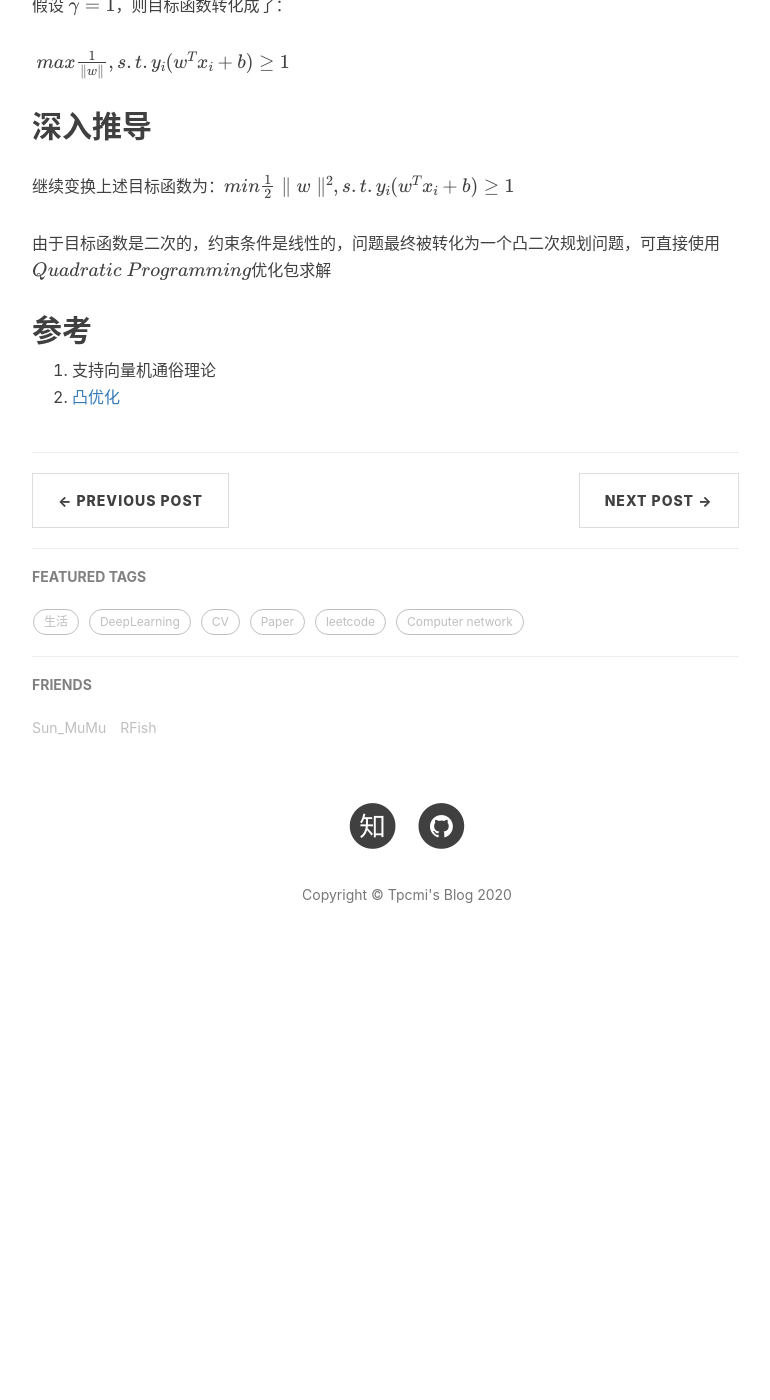
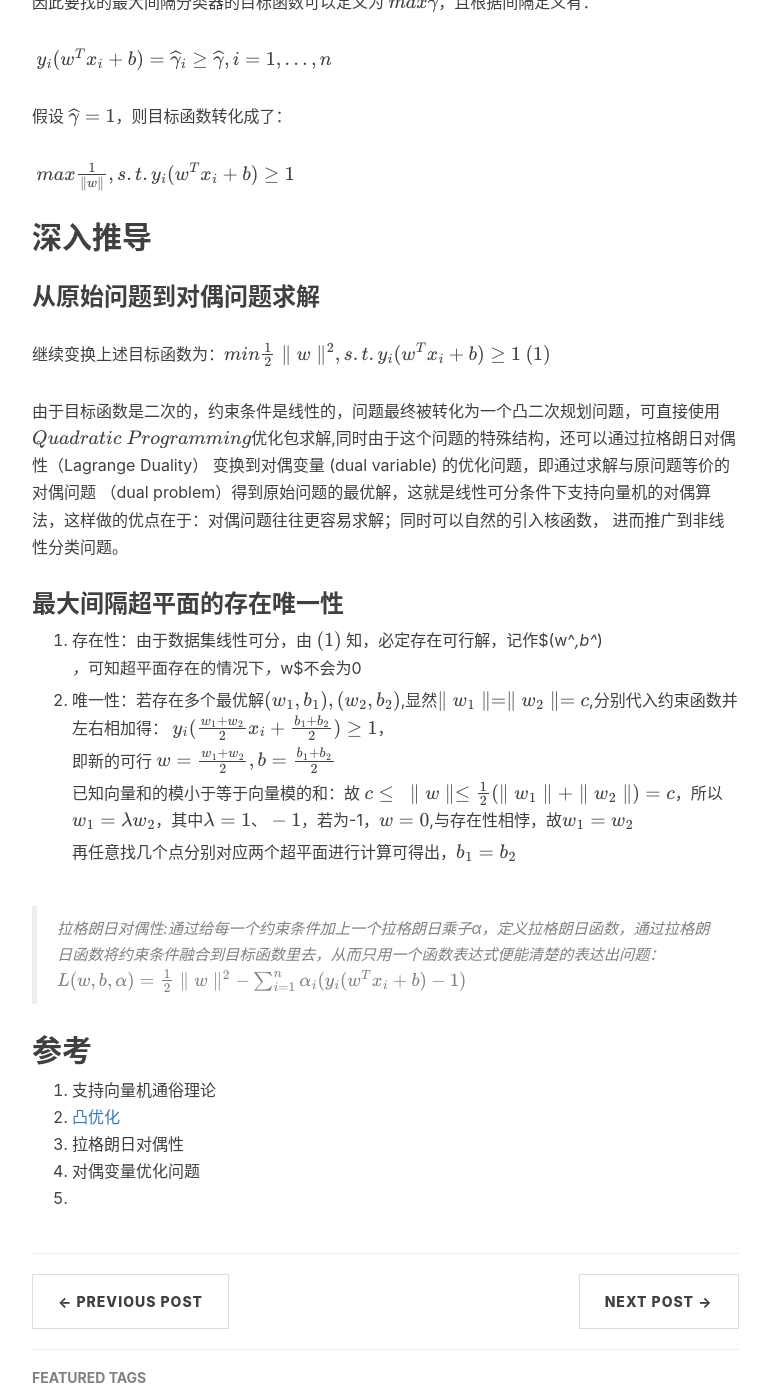
Before and after one commit to tpcmi/tpcmi.github.io, a Jekyll site: the page built from _posts/Machine Learning/2020-02-07-Support-vector-machine.md, in a window 1280 px wide and 1400 px high, scrolled down 1603 px. Shown: the whole window, without its empty margins (233-1003 px from the left). Built offline with Jekyll 4.4.1, drawn with Linux system fonts in a browser that asks for light colours; nearby versions of some CDN libraries; formulas are drawn with MathJax 3; comment, search, counter and statistics services are not loaded; before the commit the page ends 2602 px from its top, so only the background shows below that; some of the changed text lies outside the part shown.

```diff
--- a/_posts/Machine Learning/2020-02-07-Support-vector-machine.md
+++ b/_posts/Machine Learning/2020-02-07-Support-vector-machine.md
@@ -31,6 +31,11 @@
 
 
 
+
+当输入空间为欧式空间或离散集合、特征空间为希尔伯特空间时，核函数表示将输入从输入空间映射到特征空间得到特征空间之间的内积，可以学习到非线性支持向量机。等价于隐式地在高维的特征空间中学习线性支持向量机
+
+
+
 ## 函数间隔与几何间隔
 
 **函数间隔：** $\widehatγ = y(w T x + b) = yf(x)$,数据集中所有样本点的函数间隔最小值即为数据集的函数间隔
@@ -49,9 +54,34 @@
 
 ## 深入推导
 
-继续变换上述目标函数为：$min\frac{1}{2} ∥w∥^2,s.t.y_i(w^T x_i + b)\geq 1$
+### 从原始问题到对偶问题求解
 
-由于目标函数是二次的，约束条件是线性的，问题最终被转化为一个凸二次规划问题，可直接使用 $Quadratic\ Programming$优化包求解
+继续变换上述目标函数为：$min\frac{1}{2} ∥w∥^2,s.t.y_i(w^T x_i + b)\geq 1$              $(1)$
+
+由于目标函数是二次的，约束条件是线性的，问题最终被转化为一个凸二次规划问题，可直接使用 $Quadratic\ Programming$优化包求解,同时由于这个问题的特殊结构，还可以通过拉格朗日对偶性（Lagrange Duality） 变换到对偶变量 (dual variable) 的优化问题，即通过求解与原问题等价的对偶问题 （dual problem）得到原始问题的最优解，这就是线性可分条件下支持向量机的对偶算法，这样做的优点在于：对偶问题往往更容易求解；同时可以自然的引入核函数， 进而推广到非线性分类问题。
+
+### 最大间隔超平面的存在唯一性
+
+1. 存在性：由于数据集线性可分，由 $(1)$ 知，必定存在可行解，记作$(w^*,b^*)$，可知超平面存在的情况下，$w$不会为0
+
+2. 唯一性：若存在多个最优解$(w_1,b_1),(w_2,b_2)$,显然$∥w_1∥=∥w_2∥=c$,分别代入约束函数并左右相加得：
+                        $ y_i(\frac{w_1+w_2}{2} x_i + \frac{b_1+b_2}{2})\geq 1$，
+
+   即新的可行   $w =\frac{w_1+w_2}{2},b = \frac{b_1+b_2}{2}$
+
+   已知向量和的模小于等于向量模的和：故                                                          $ c\leq\ ∥w∥\leq \frac{1}{2}(∥w_1∥+∥w_2∥)=c$，所以$w_1=λw_2$，其中$λ=1、-1$，若为-1，$w = 0$,与存在性相悖，故$w_1 = w_2$
+
+    再任意找几个点分别对应两个超平面进行计算可得出，$b_1 = b_2$
+
+
+
+
+
+> 拉格朗日对偶性:通过给每一个约束条件加上一个拉格朗日乘子α，定义拉格朗日函数，通过拉格朗日函数将约束条件融合到目标函数里去，从而只用一个函数表达式便能清楚的表达出问题：
+>
+> $L(w, b, α) = \frac1 2 ∥w∥^2 − ∑^n_{i=1} α_i(y_i(w^T x_i + b) − 1)$
+>
+>
 
 
 
@@ -59,3 +89,6 @@
 
 1. 支持向量机通俗理论
 2. [凸优化](/_posts/Machine Learning/2019-09-22-Convex-Optimization.md)
+3. 拉格朗日对偶性
+4. 对偶变量优化问题
+5.
```
Also changed, not shown: _posts/NOWCODER/2020-0414-C++_STL.md (+57 -0 lines), 1 other file.
